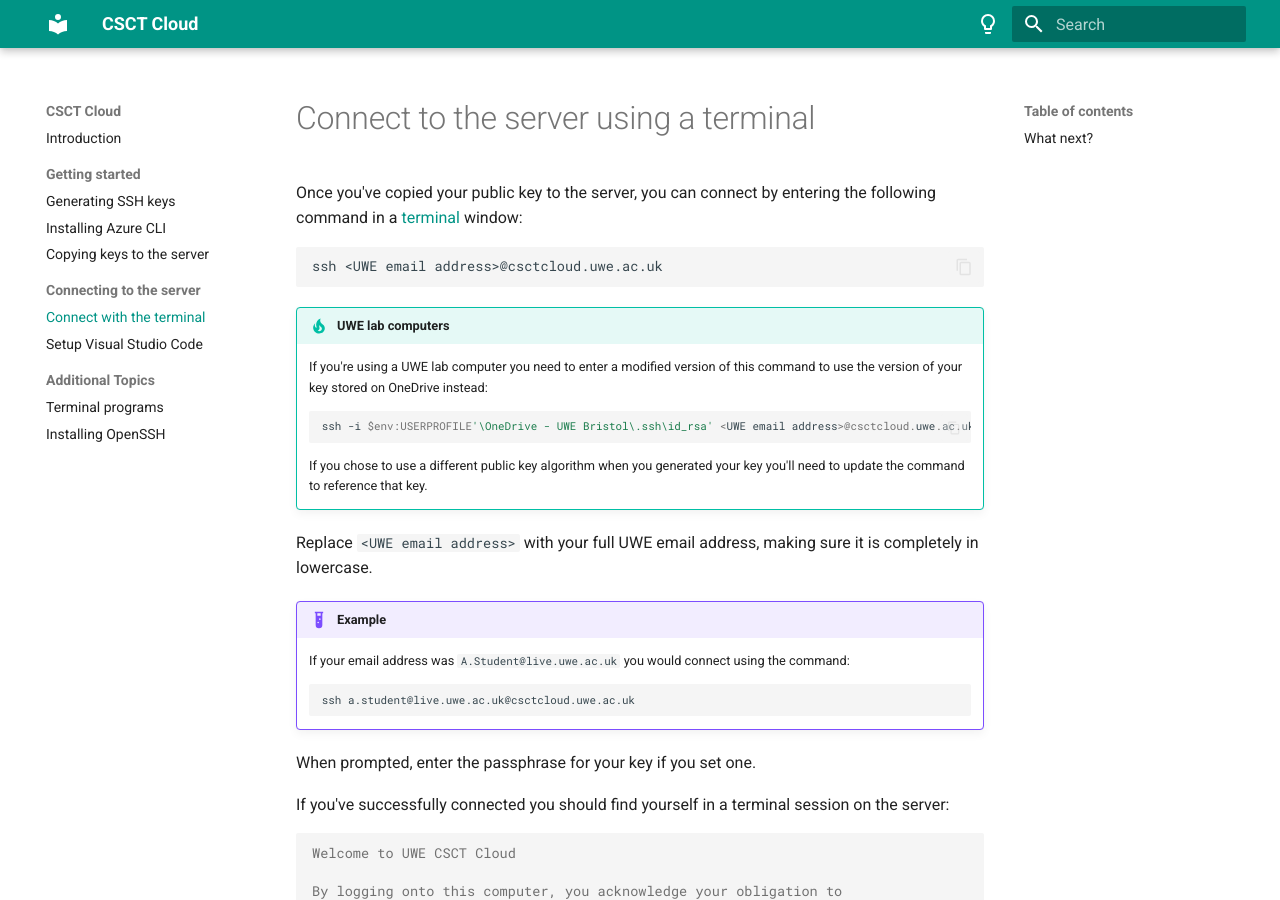
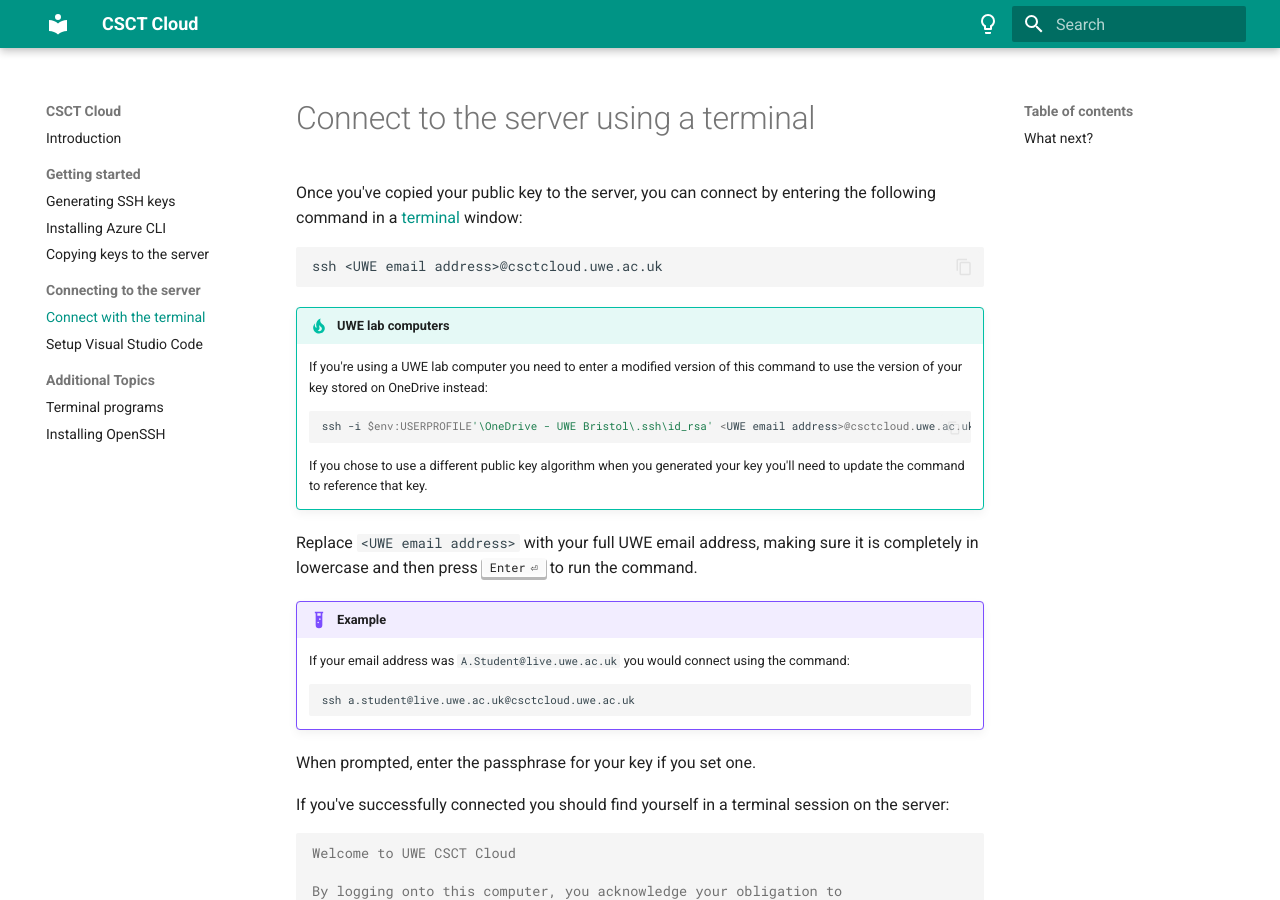
Before and after one commit to csctcloud/connect, an MkDocs documentation site: the page built from documentation/docs/connecting/terminal.md, in a window 1280 px wide and 900 px high. Built offline with MkDocs 1.6.1 and Material for MkDocs 9.7.7, drawn with Linux system fonts in a browser that asks for light colours.

Commit message:
add return key

```diff
--- a/documentation/docs/connecting/terminal.md
+++ b/documentation/docs/connecting/terminal.md
@@ -14,7 +14,7 @@ ssh <UWE email address>@csctcloud.uwe.ac.uk
 
     If you chose to use a different public key algorithm when you generated your key you'll need to update the command to reference that key.
 
-Replace `<UWE email address>` with your full UWE email address, making sure it is completely in lowercase.
+Replace `<UWE email address>` with your full UWE email address, making sure it is completely in lowercase and then press ++return++ to run the command.
 
 !!! example
     If your email address was `A.Student@live.uwe.ac.uk` you would connect using the command:
```
